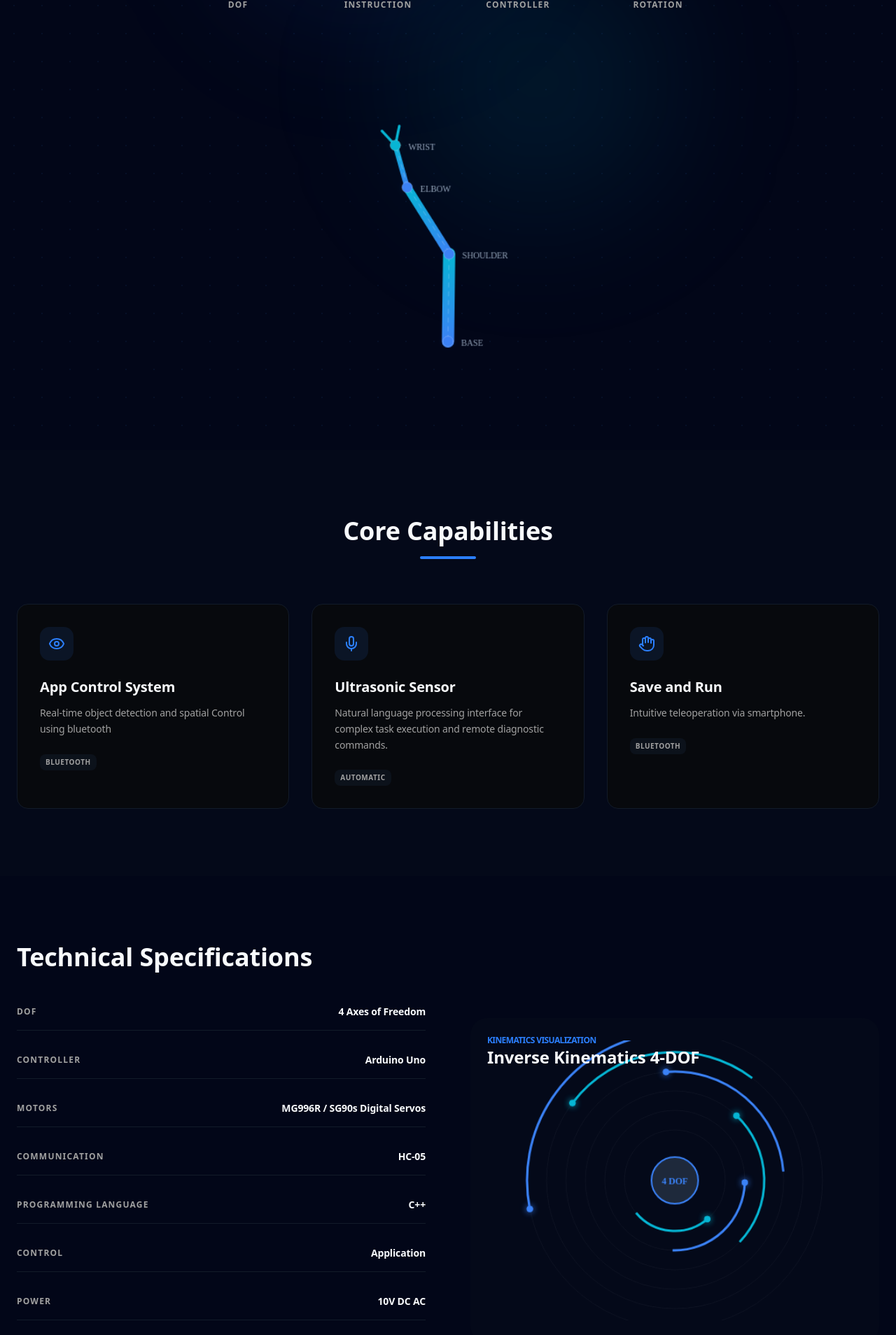
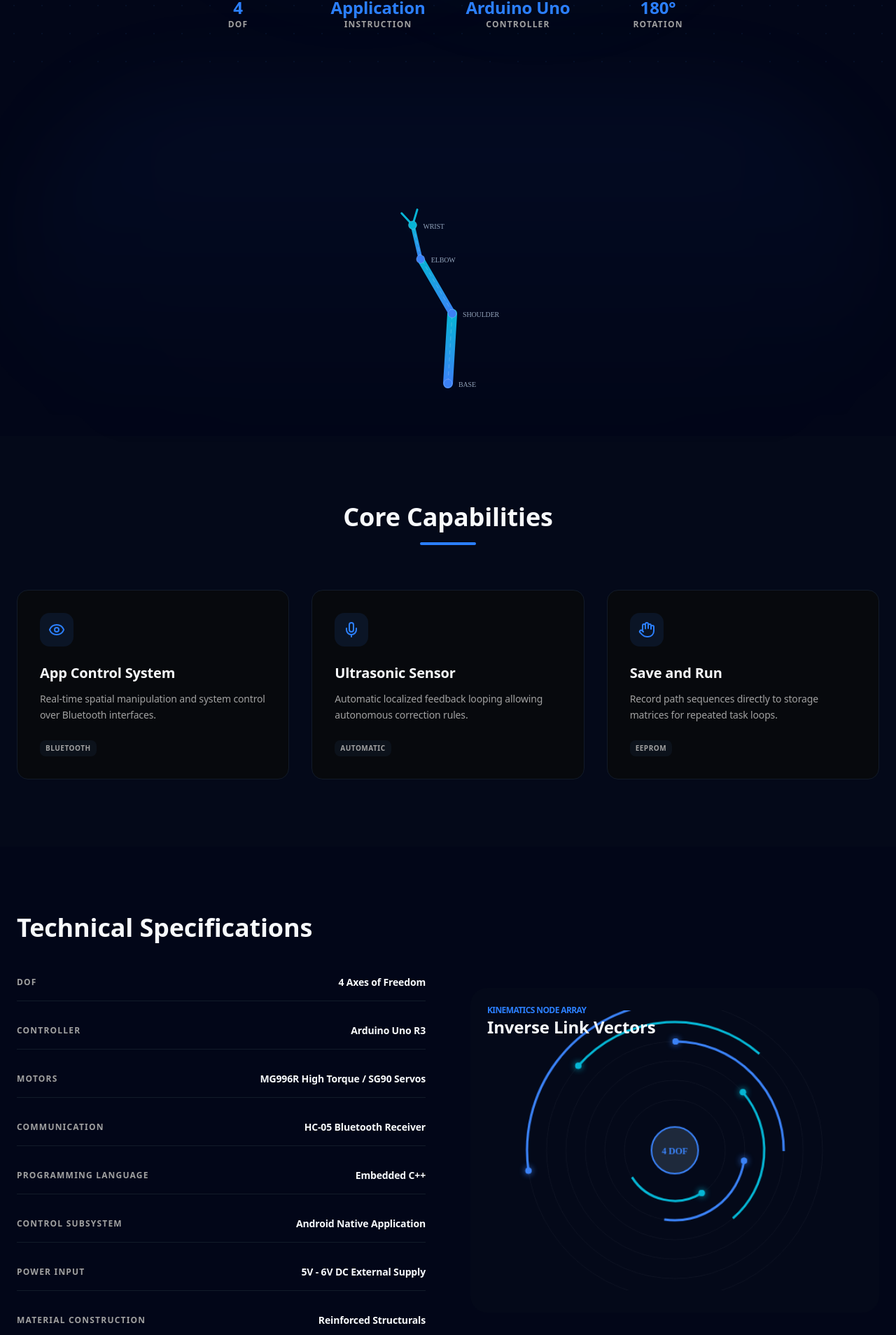
Before and after one commit to eseromdemissew/Robotic-Arm-Eserom-Demissew, a React (Vite) app: page / in a window 1280 px wide. Shown: the part 692-2600 px from the top of the page at 70% size. Built offline with nearby package versions, Linux system fonts and the light colour scheme.

Commit message:
Refactor App structure and enhance download functionality
Refactor App component structure and update download links.

```diff
--- a/src/App.tsx
+++ b/src/App.tsx
@@ -12,9 +12,17 @@ import {
   Moon,
   Sun,
   Shield,
-  ExternalLink
+  ExternalLink,
+  Github,
+  Linkedin,
+  Mail
 } from 'lucide-react';
 import { toast, Toaster } from 'sonner';
+
+// --- Static Asset Import ---
+// This tells Vite to bundle the APK file from your main root directory
+// @ts-ignore
+import apkUrl from '../Robotic_Arm_Control.apk';
 
 // --- Constants ---
 const PRIMARY_BLUE = '#3b82f6';
@@ -38,7 +46,7 @@ const Navbar = ({ isDark, setIsDark }: { isDark: boolean, setIsDark: (v: boolean
     { name: 'Roadmap', href: '#roadmap' },
     { name: 'App', href: '#app' },
     { name: 'Tech', href: '#tech' },
-    { name: 'About', href: '#about' },
+    { name: 'Architecture', href: '#architecture' },
   ];
 
   return (
@@ -78,7 +86,9 @@ const Navbar = ({ isDark, setIsDark }: { isDark: boolean, setIsDark: (v: boolean
             {isDark ? <Sun className="w-5 h-5" /> : <Moon className="w-5 h-5" />}
           </button>
           <a
-            href="./Robotic_Arm_Control.apk"
+            href={apkUrl}
+            download="Robotic_Arm_Control.apk"
+            onClick={() => toast.success("Starting App Download...")}
             className="px-5 py-2.5 bg-blue-600 hover:bg-blue-700 text-white rounded-full text-sm font-semibold transition-all shadow-lg shadow-blue-600/20 active:scale-95"
           >
             Download App
@@ -127,8 +137,12 @@ const Navbar = ({ isDark, setIsDark }: { isDark: boolean, setIsDark: (v: boolean
                 </a>
               ))}
               <a
-                href="./Robotic_Arm_Control.apk"
-                onClick={() => setIsOpen(false)}
+                href={apkUrl}
+                download="Robotic_Arm_Control.apk"
+                onClick={() => {
+                  setIsOpen(false);
+                  toast.success("Starting App Download...");
+                }}
                 className="mt-4 px-8 py-4 bg-blue-600 text-white rounded-2xl text-xl font-bold text-center shadow-xl shadow-blue-600/30"
               >
                 Download App
@@ -279,7 +293,7 @@ const ArmCanvas = ({ isDark }: { isDark: boolean }) => {
   return <canvas ref={canvasRef} className="w-full h-[400px] md:h-[500px]" />;
 };
 
-const Hero = ({ isDark }: { isDark: boolean }) => {
+const Hero = () => {
   return (
     <section className="relative min-h-screen pt-32 pb-20 overflow-hidden flex flex-col items-center justify-center">
       <div className="absolute inset-0 z-0">
@@ -308,7 +322,7 @@ const Hero = ({ isDark }: { isDark: boolean }) => {
             transition={{ delay: 0.2 }}
             className="text-lg md:text-xl text-muted-foreground mb-10 max-w-2xl mx-auto"
           >
-            A production-grade 4-DOF robotic manipulator integrated with autonomous app control, automatic movement, and Low budget.
+            A production-grade 4-DOF robotic manipulator integrated with autonomous app control, automatic movement, and low budget constraints.
           </motion.p>
 
           <motion.div
@@ -317,7 +331,12 @@ const Hero = ({ isDark }: { isDark: boolean }) => {
             transition={{ delay: 0.3 }}
             className="flex flex-wrap justify-center gap-4 mb-16"
           >
-            <a href="./Robotic_Arm_Control.apk" className="px-8 py-4 bg-blue-600 hover:bg-blue-700 text-white rounded-xl font-bold flex items-center gap-2 transition-all shadow-xl shadow-blue-600/25 active:scale-95">
+            <a
+              href={apkUrl}
+              download="Robotic_Arm_Control.apk"
+              onClick={() => toast.success("Starting App Download...")}
+              className="px-8 py-4 bg-blue-600 hover:bg-blue-700 text-white rounded-xl font-bold flex items-center gap-2 transition-all shadow-xl shadow-blue-600/25 active:scale-95"
+            >
               <Download className="w-5 h-5" />
               Download App
             </a>
@@ -346,15 +365,6 @@ const Hero = ({ isDark }: { isDark: boolean }) => {
             ))}
           </motion.div>
         </div>
-
-        <motion.div
-          initial={{ opacity: 0, scale: 0.8 }}
-          animate={{ opacity: 1, scale: 1 }}
-          transition={{ delay: 0.4, duration: 1 }}
-          className="mt-12"
-        >
-          <ArmCanvas isDark={isDark} />
-        </motion.div>
       </div>
     </section>
   );
@@ -365,20 +375,20 @@ const Features = () => {
     {
       icon: <Eye className="w-6 h-6" />,
       title: "App Control System",
-      desc: "Real-time object detection and spatial Control using bluetooth",
+      desc: "Real-time spatial manipulation and system control over Bluetooth interfaces.",
       tags: ["Bluetooth"]
     },
     {
       icon: <Mic className="w-6 h-6" />,
       title: "Ultrasonic Sensor",
-      desc: "Natural language processing interface for complex task execution and remote diagnostic commands.",
+      desc: "Automatic localized feedback looping allowing autonomous correction rules.",
       tags: ["Automatic"]
     },
     {
       icon: <Hand className="w-6 h-6" />,
       title: "Save and Run",
-      desc: "Intuitive teleoperation via smartphone.",
-      tags: ["Bluetooth"]
+      desc: "Record path sequences directly to storage matrices for repeated task loops.",
+      tags: ["EEPROM"]
     }
   ];
 
@@ -511,14 +521,14 @@ const OrbitalCanvas = ({ isDark }: { isDark: boolean }) => {
 const Specs = ({ isDark }: { isDark: boolean }) => {
   const specs = [
     { label: 'DOF', val: '4 Axes of Freedom' },
-    { label: 'Controller', val: 'Arduino Uno' },
-    { label: 'Motors', val: 'MG996R / SG90s Digital Servos' },
-    { label: 'Communication', val: 'HC-05' },
-    { label: 'Programming Language', val: 'C++' },
-    { label: 'Control', val: 'Application' },
-    { label: 'Power', val: '10V DC AC' },
-    { label: 'Material', val: 'PVC/Local Waste' },
-    { label: 'End Effector', val: 'Interchangeable Gripper' }
+    { label: 'Controller', val: 'Arduino Uno R3' },
+    { label: 'Motors', val: 'MG996R High Torque / SG90 Servos' },
+    { label: 'Communication', val: 'HC-05 Bluetooth Receiver' },
+    { label: 'Programming Language', val: 'Embedded C++' },
+    { label: 'Control Subsystem', val: 'Android Native Application' },
+    { label: 'Power Input', val: '5V - 6V DC External Supply' },
+    { label: 'Material Construction', val: 'Reinforced Structurals' },
+    { label: 'End Effector', val: 'Mechanized Variable Gripper' }
   ];
 
   return (
@@ -535,7 +545,7 @@ const Specs = ({ isDark }: { isDark: boolean }) => {
               {specs.map((spec, i) => (
                 <div key={i} className="flex justify-between items-center py-4 border-b border-border">
                   <span className="text-muted-foreground font-bold text-xs uppercase tracking-widest">{spec.label}</span>
-                  <span className="font-semibold text-sm">{spec.val}</span>
+                  <span className="font-semibold text-sm text-right">{spec.val}</span>
                 </div>
               ))}
             </div>
@@ -547,9 +557,9 @@ const Specs = ({ isDark }: { isDark: boolean }) => {
             viewport={{ once: true }}
             className="bg-muted/30 rounded-3xl p-8 relative overflow-hidden"
           >
-             <div className="absolute top-0 left-0 p-6">
-                <div className="text-blue-500 font-black text-xs uppercase tracking-tighter">Kinematics Visualization</div>
-                <div className="text-2xl font-bold">Inverse Kinematics 4-DOF</div>
+             <div className="absolute top-0 left-0 p-6 z-10">
+                <div className="text-blue-500 font-black text-xs uppercase tracking-tighter">Kinematics Node Array</div>
+                <div className="text-2xl font-bold">Inverse Link Vectors</div>
              </div>
              <OrbitalCanvas isDark={isDark} />
           </motion.div>
@@ -562,22 +572,22 @@ const Specs = ({ isDark }: { isDark: boolean }) => {
 const Roadmap = () => {
   const steps = [
     {
-      title: "Basic Servo Arm",
+      title: "Basic Servo Layout",
       phase: "Phase 1",
-      desc: "Fundamental 4-DOF design using Arduino and simple potentiometer control.",
-      tags: ["Arduino"]
+      desc: "Fundamental 4-DOF layout using basic breadboard components and variable resistance dials.",
+      tags: ["Prototyping"]
     },
     {
-      title: "Smartphone Interference",
+      title: "Smartphone Sync Loop",
       phase: "Phase 2",
-      desc: "Developed a Python GUI with Inverse Kinematics calculations and ESP32 integration.",
-      tags: ["App"]
+      desc: "Creation of serial processing maps connected to dynamic Android UI application layouts.",
+      tags: ["Firmware"]
     },
     {
-      title: "Autonomous Robotics",
+      title: "Fully Autonomous Sweeps",
       phase: "Phase 3",
-      desc: "Integration of ROS2 for obstacle avoidance and multi-task path planning.",
-      tags: ["USSR"]
+      desc: "Integration of smart sensors allowing dynamic object stacking routines without human input.",
+      tags: ["Automation"]
     }
   ];
 
@@ -585,7 +595,7 @@ const Roadmap = () => {
     <section id="roadmap" className="py-24 bg-muted/30">
       <div className="container mx-auto px-6 max-w-4xl">
         <div className="text-center mb-16">
-          <h2 className="text-4xl font-black mb-4">Development Roadmap</h2>
+          <h2 className="text-4xl font-black mb-4">Development Timeline</h2>
           <div className="w-20 h-1 bg-blue-500 mx-auto rounded-full" />
         </div>
 
@@ -661,7 +671,7 @@ const AppDownload = () => {
                     exit={{ opacity: 0 }}
                     transition={{ duration: 0.5 }}
                     className="w-full h-full object-cover"
-                    alt="App Screenshot"
+                    alt="Control App Configuration Interface"
                   />
                 </AnimatePresence>
               </div>
@@ -674,7 +684,7 @@ const AppDownload = () => {
           <div className="order-1 lg:order-2">
             <h2 className="text-4xl font-black mb-6">Control in your Pocket</h2>
             <p className="text-muted-foreground mb-8 text-lg leading-relaxed">
-              Experience zero-latency control of your robotic arm. Our mobile application provides a real-time telemetry dashboard, visual feedback, and autonomous mission planning capabilities.
+              Experience zero-latency telemetry dashboard mappings. Quickly coordinate angular changes, save sequences, and check loop operations directly using wireless standard links.
             </p>
 
             <div className="grid gap-6 mb-10">
@@ -686,17 +696,15 @@ const AppDownload = () => {
                   <Download className="w-7 h-7" />
                 </div>
                 <div>
-                  <h4 className="font-bold text-lg">Direct APK Download</h4>
-                  <p className="text-sm text-muted-foreground">Version 2.0 (Stable)</p>
+                  <h4 className="font-bold text-lg">Direct App Download</h4>
+                  <p className="text-sm text-muted-foreground font-medium">Robotic_Arm_Control.apk</p>
                   <a
-                    href="./Robotic_Arm_Control.apk"
-                    onClick={(e) => {
-                      e.preventDefault();
-                      toast.info("Download would start here for 'robotic-arm.apk'");
-                    }}
+                    href={apkUrl}
+                    download="Robotic_Arm_Control.apk"
+                    onClick={() => toast.success("Starting App Download...")}
                     className="text-blue-500 text-sm font-bold mt-2 inline-block hover:underline"
                   >
-                    Download Now
+                    Download Compiled Package
                   </a>
                 </div>
               </motion.div>
@@ -707,8 +715,7 @@ const AppDownload = () => {
                 </div>
                 <div>
                   <h4 className="font-bold text-lg">Android Requirements</h4>
-                  <p className="text-sm text-muted-foreground">Minimum: Android 8.0 Oreo</p>
-                  <p className="text-[10px] text-muted-foreground mt-1 uppercase font-bold tracking-widest">Target: SDK 34</p>
+                  <p className="text-sm text-muted-foreground">Compatible with Android 8.0 up to Android 14 API level 34</p>
                 </div>
               </div>
 
@@ -717,13 +724,13 @@ const AppDownload = () => {
                   <ExternalLink className="w-7 h-7" />
                 </div>
                 <div>
-                  <h4 className="font-bold text-lg">Setup Guide</h4>
-                  <p className="text-sm text-muted-foreground">Complete configuration walkthrough.</p>
+                  <h4 className="font-bold text-lg">Setup Walkthrough</h4>
+                  <p className="text-sm text-muted-foreground">Check interface linking sequences.</p>
                   <button
-                    onClick={() => toast.success("Opening Documentation...")}
-                    className="text-blue-500 text-sm font-bold mt-2 inline-block hover:underline"
+                    onClick={() => toast.success("Opening system manual references...")}
+                    className="text-blue-500 text-sm font-bold mt-2 inline-block hover:underline text-left"
                   >
-                    View Guide
+                    View System Setup Reference
                   </button>
                 </div>
               </div>
@@ -731,7 +738,7 @@ const AppDownload = () => {
 
             <div className="p-4 bg-orange-500/10 border border-orange-500/20 rounded-xl">
                <p className="text-xs text-orange-600 dark:text-orange-400 font-medium">
-                  <strong>Note:</strong> Since this is a specialized tool, you must enable "Install from Unknown Sources" in your Android settings to install the APK.
+                  <strong>Installation Flag:</strong> As this package runs directly outside common retail frameworks, enabling package loading permissions under internal device settings handles safe initialization.
                </p>
             </div>
           </div>
@@ -743,17 +750,17 @@ const AppDownload = () => {
 
 const TechStack = () => {
   const techs = [
-    { name: 'HC-05', cat: 'Bluetooth Module', icon: '🐍' },
-    { name: 'C++', cat: 'Arduino Code', icon: '⚙️' },
-    { name: 'Arduino Uno', cat: 'Micro Controller', icon: '🤖' },
-    { name: 'USSR', cat: 'Ultrasonic Sensor', icon: '👁️' }
+    { name: 'HC-05 Link', cat: 'Bluetooth Subsystem', icon: '📡' },
+    { name: 'C++ Architecture', cat: 'Microcontroller Core', icon: '⚙️' },
+    { name: 'Arduino Uno R3', cat: 'Logic Processing Center', icon: '🤖' },
+    { name: 'Ultrasonic Array', cat: 'Proximity Metrics', icon: '👁️' }
   ];
 
   return (
     <section id="tech" className="py-24 bg-muted/30">
       <div className="container mx-auto px-6">
         <div className="text-center mb-16">
-          <h2 className="text-4xl font-black mb-4">The Tech Stack</h2>
+          <h2 className="text-4xl font-black mb-4">Core Tech Stack</h2>
           <div className="w-20 h-1 bg-blue-500 mx-auto rounded-full" />
         </div>
 
@@ -797,14 +804,14 @@ const ArchitectureCanvas = ({ isDark }: { isDark: boolean }) => {
     resize();
 
     const nodes = [
-      { id: 'cam', label: 'Sensor', x: 0.15, y: 0.2 },
-      { id: 'vision', label: 'Arduino', x: 0.35, y: 0.2 },
-      { id: 'cmd', label: 'Command', x: 0.2, y: 0.5 },
-      { id: 'move', label: 'Servo', x: 0.65, y: 0.6 }
+      { id: 'app', label: 'Mobile UI App', x: 0.15, y: 0.5 },
+      { id: 'hc05', label: 'HC-05 Bluetooth', x: 0.45, y: 0.3 },
+      { id: 'uno', label: 'Arduino processing Unit', x: 0.45, y: 0.7 },
+      { id: 'servos', label: '4x Servo Arrays', x: 0.8, y: 0.5 }
     ];
 
     const connections = [
-      ['cam', 'vision'], ['vision', 'cmd'], ['cmd', 'move']
+      ['app', 'hc05'], ['hc05', 'uno'], ['uno', 'servos']
     ];
 
     const particles: { connIdx: number, t: number, speed: number }[] = [];
@@ -812,7 +819,7 @@ const ArchitectureCanvas = ({ isDark }: { isDark: boolean }) => {
         particles.push({
             connIdx: Math.floor(Math.random() * connections.length),
             t: Math.random(),
-            speed: 0.002 + Math.random() * 0.003
+            speed: 0.003 + Math.random() * 0.004
         });
     }
 
@@ -845,7 +852,7 @@ const ArchitectureCanvas = ({ isDark }: { isDark: boolean }) => {
         const pY = n1.y * h + (n2.y * h - n1.y * h) * p.t;
 
         ctx.beginPath();
-        ctx.arc(pX, pY, 3, 0, Math.PI * 2);
+        ctx.arc(pX, pY, 4, 0, Math.PI * 2);
         ctx.fillStyle = PRIMARY_BLUE;
         ctx.fill();
       });
@@ -856,9 +863,10 @@ const ArchitectureCanvas = ({ isDark }: { isDark: boolean }) => {
         ctx.fillStyle = SECONDARY_CYAN;
         ctx.fill();
 
-        ctx.font = '10px Poppins';
-        ctx.fillStyle = isDark ? '#ffffff' : '#000000';
-        ctx.fillText(n.label, n.x * w + 12, n.y * h + 4);
+        ctx.font = 'bold 11px Poppins';
+        ctx.fillStyle = isDark ? '#ffffff' : '#0f172a';
+        ctx.textAlign = 'left';
+        ctx.fillText(n.label, n.x * w + 15, n.y * h + 4);
       });
 
       animationFrameId = requestAnimationFrame(render);
@@ -871,7 +879,57 @@ const ArchitectureCanvas = ({ isDark }: { isDark: boolean }) => {
     };
   }, [isDark]);
 
-  return <canvas ref={canvasRef} className="w-full h-[300px]" />;
+  return <canvas ref={canvasRef} className="w-full h-[350px]" />;
+};
+
+const Footer = () => {
+  return (
+    <footer className="border-t border-border bg-background transition-colors duration-300">
+      <div className="container mx-auto px-6 py-12">
+        <div className="grid grid-cols-1 md:grid-cols-4 gap-8 mb-12">
+          <div className="md:col-span-2 space-y-4">
+            <div className="flex items-center gap-2">
+              <Cpu className="w-6 h-6 text-blue-500" />
+              <span className="text-lg font-bold tracking-tight">
+                Robotic <span className="text-blue-500">Arm Manipulator</span>
+              </span>
+            </div>
+            <p className="text-sm text-muted-foreground max-w-sm leading-relaxed">
+              An accessible open-source project building 4-DOF custom hardware implementations coupled with fully isolated responsive user control applications.
+            </p>
+          </div>
+
+          <div>
+            <h4 className="text-xs font-bold uppercase tracking-widest text-muted-foreground mb-4">Quick Links</h4>
+            <ul className="space-y-2 text-sm font-medium">
+              <li><a href="#features" className="text-muted-foreground hover:text-blue-500 transition-colors">System Capabilities</a></li>
+              <li><a href="#specs" className="text-muted-foreground hover:text-blue-500 transition-colors">Specifications</a></li>
+              <li><a href="#app" className="text-muted-foreground hover:text-blue-500 transition-colors">Application File Download</a></li>
+            </ul>
+          </div>
+
+          <div>
+            <h4 className="text-xs font-bold uppercase tracking-widest text-muted-foreground mb-4">Repository Contact</h4>
+            <div className="flex gap-4">
+              <a href="#" className="p-2 rounded-xl bg-muted hover:bg-blue-500/10 hover:text-blue-500 transition-all" aria-label="Github Link"><Github className="w-5 h-5" /></a>
+              <a href="#" className="p-2 rounded-xl bg-muted hover:bg-blue-500/10 hover:text-blue-500 transition-all" aria-label="LinkedIn Link"><Linkedin className="w-5 h-5" /></a>
+              <a href="#" className="p-2 rounded-xl bg-muted hover:bg-blue-500/10 hover:text-blue-500 transition-all" aria-label="Mail Contact"><Mail className="w-5 h-5" /></a>
+            </div>
+          </div>
+        </div>
+
+        <div className="border-t border-border pt-8 flex flex-col sm:flex-row items-center justify-between gap-4">
+          <p className="text-xs text-muted-foreground">
+            &copy; {new Date().getFullYear()} Robotic Arm System Environment. Built open source.
+          </p>
+          <div className="flex gap-6 text-xs text-muted-foreground font-medium">
+            <a href="#" className="hover:text-blue-500 transition-colors">Hardware Schematics</a>
+            <a href="#" className="hover:text-blue-500 transition-colors">Software Licenses</a>
+          </div>
+        </div>
+      </div>
+    </footer>
+  );
 };
 
 export default function App() {
@@ -881,18 +939,37 @@ export default function App() {
     <div className={isDark ? 'dark bg-slate-950 text-slate-50' : 'bg-white text-slate-900'}>
       <Toaster position="bottom-right" richColors />
       <Navbar isDark={isDark} setIsDark={setIsDark} />
-      <Hero isDark={isDark} />
+
+      <main>
+        <Hero />
+
+        <div className="container mx-auto px-6 max-w-7xl">
+          <div className="relative">
+            <div className="absolute inset-0 bg-gradient-to-b from-blue-500/5 to-transparent blur-3xl rounded-full pointer-events-none" />
+            <ArmCanvas isDark={isDark} />
+          </div>
+        </div>
+
         <Features />
         <Specs isDark={isDark} />
         <Roadmap />
         <AppDownload />
         <TechStack />
-      <section id="about" className="py-24 border-t border-border">
-        <div className="container mx-auto px-6 max-w-xl text-center">
-          <h2 className="text-3xl font-bold mb-4">Architecture Topology</h2>
+
+        <section id="architecture" className="py-24 border-t border-border bg-muted/10">
+          <div className="container mx-auto px-6 max-w-3xl text-center">
+            <h2 className="text-3xl font-black mb-2">System Topology</h2>
+            <p className="text-sm text-muted-foreground mb-12 max-w-md mx-auto">
+              Real-time message routing tracking commands directly from application execution maps to individual structural servo motors.
+            </p>
+            <div className="bg-background border border-border rounded-3xl p-6 shadow-sm">
               <ArchitectureCanvas isDark={isDark} />
             </div>
+          </div>
         </section>
+      </main>
+
+      <Footer />
     </div>
   );
 }
```
Lines whose indentation alone changed are shown as unchanged.
